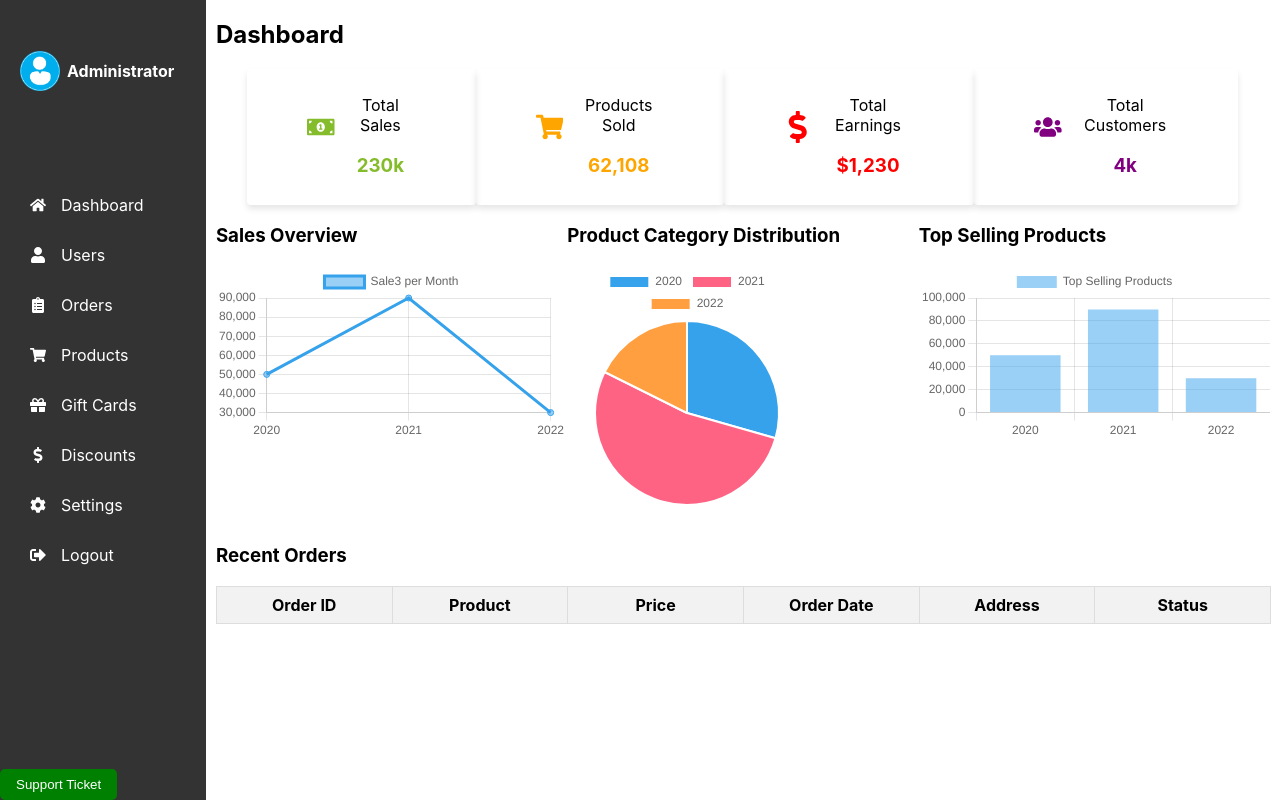
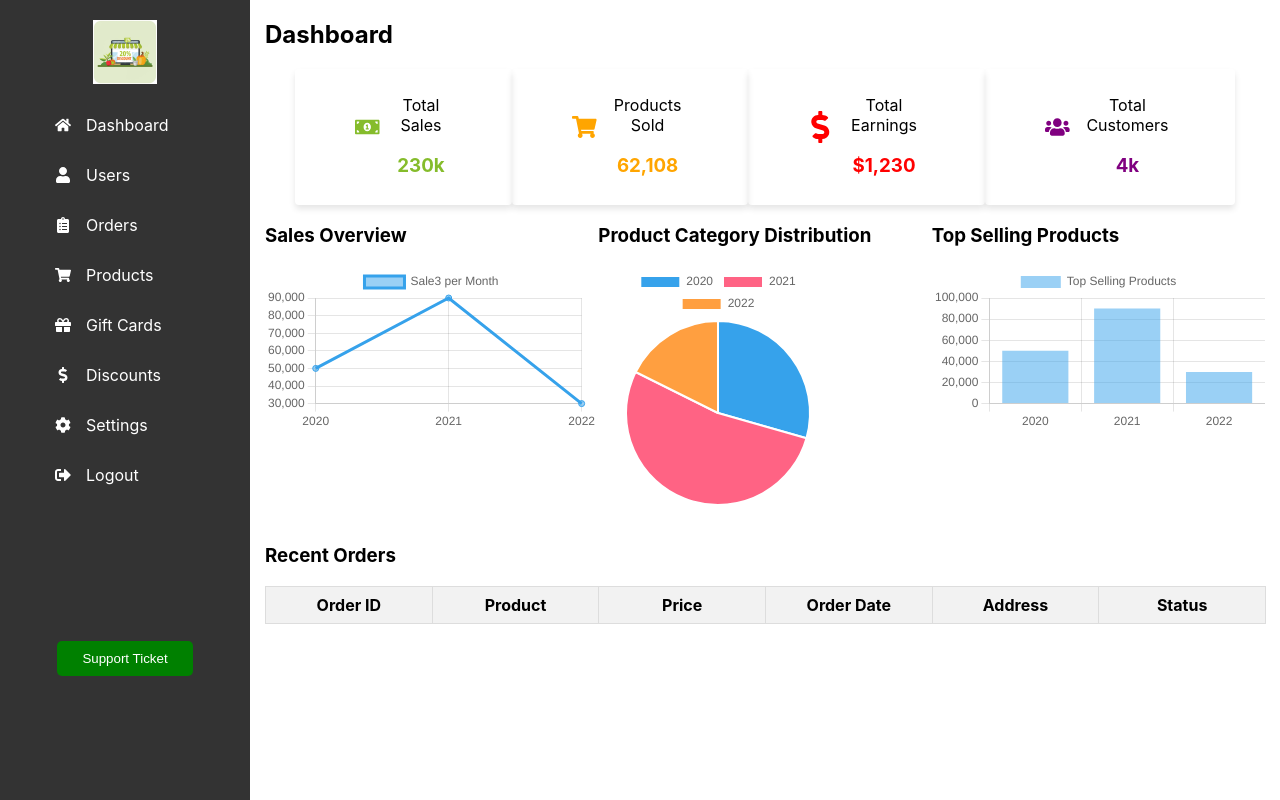
Before and after one commit to Ombito/Admin-dashboard, a React (Create React App) app: page / in a window 1280 px wide. Built offline with nearby package versions, Linux system fonts and the light colour scheme.

Commit message:
Fix: sidebar

```diff
--- a/src/App.css
+++ b/src/App.css
@@ -6,5 +6,5 @@
 }
 .content {
   width: 100%;
-  padding: 0 10px;
+  padding: 0 15px;
 }
--- a/src/components/Sidebar/sidebar.css
+++ b/src/components/Sidebar/sidebar.css
@@ -1,5 +1,5 @@
 .sidebar {
-  width: 250px;
+  width: 320px;
   background-color: #333;
   color: #fff;
   padding-top: 20px;
@@ -13,6 +13,7 @@
   justify-content: space-between;
   height: 100%;
   margin-top: 20%;
+  margin: 0 25px;
 }
 .sidebar-hero {
   display: flex;
@@ -61,3 +62,9 @@
   text-align: center;
   margin: 0;
 }
+.support-ticket {
+  margin: auto;
+}
+.support-ticket button{
+  padding: 10px 25px;
+}
--- a/src/components/Sidebar/sidebar.jsx
+++ b/src/components/Sidebar/sidebar.jsx
@@ -14,13 +14,13 @@ const Sidebar = () => {
 
   return (
     <div className="sidebar">
-      {/* <div>
+      <div>
         <img className="logo" src={logo} alt="logo" />
-      </div> */}
-      <div className='sidebar-username'>
+      </div>
+      {/* <div className='sidebar-username'>
           <img src={user} alt="avatar" />
           <h4>Administrator</h4>
-        </div>
+      </div> */}
       <div className="sidebar-div">
         <div className='sidebar-hero'>
           <ul className="sidebar-menu">
@@ -34,7 +34,7 @@ const Sidebar = () => {
             <li ><FaSignOutAlt/><span>Logout</span></li>
           </ul>
         </div>
-        <div>
+        <div className="support-ticket">
           <button>Support Ticket</button>
         </div>
       </div>
```
